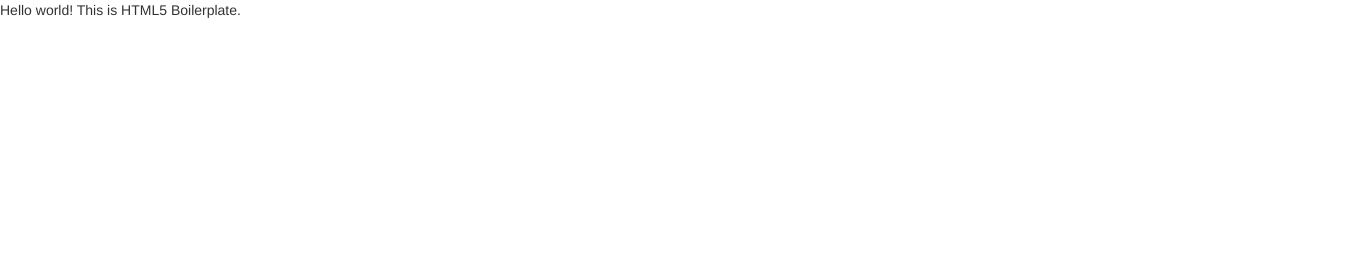
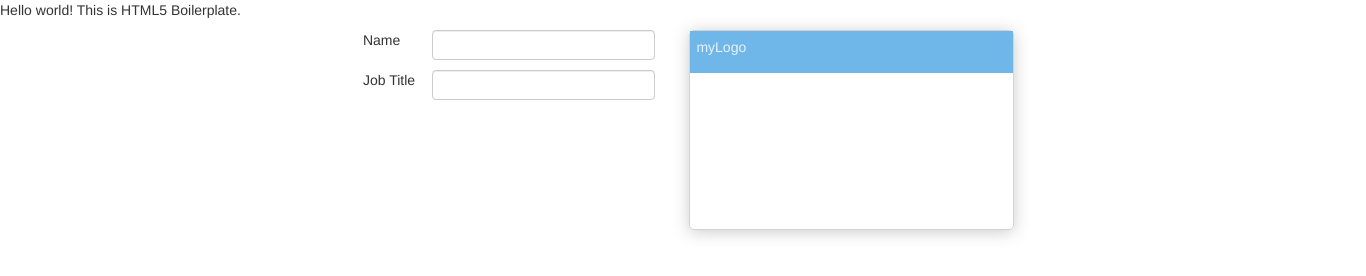
Before and after one commit to Hokutosei/app01, a website: page public/index.html in a window 1280 px wide. Shown: the whole page, 1366 px wide, since content can reach past the window. Drawn offline with nearby package versions, Linux system fonts and the light colour scheme.

Commit message:
updated the layout

```diff
--- a/public/css/jp_styles.less
+++ b/public/css/jp_styles.less
@@ -0,0 +1,45 @@
+.shadow_01 {
+  -webkit-box-shadow: 0px 2px 16px rgba(50, 50, 50, 0.25);
+  -moz-box-shadow:    0px 2px 16px rgba(50, 50, 50, 0.25);
+  box-shadow:         0px 2px 16px rgba(50, 50, 50, 0.25);
+}
+
+.rounded_corner_01 {
+  -webkit-border-radius: 5px;
+  -moz-border-radius: 5px;
+  border-radius: 5px;
+}
+
+.main_wrapper {
+
+}
+
+.left_stage {
+  border: 1px solid #d3d3d3;
+}
+
+.right_stage {
+  border: 1px solid #d3d3d3;
+  height: 200px;
+  .shadow_01;
+  .rounded_corner_01;
+
+  .user_stage_header {
+    width: 100%;
+    background-color: #6FB7E9;
+    padding: 6px;
+    color: #E9F2F9;
+  }
+}
+
+ul.form_registration {
+  list-style-type: none;
+}
+
+.short_name_title {
+
+  p {
+    padding: 0;
+    margin: 0;
+  }
+}
--- a/public/index.html
+++ b/public/index.html
@@ -2,7 +2,7 @@
 <!--[if lt IE 7]>      <html class="no-js lt-ie9 lt-ie8 lt-ie7"> <![endif]-->
 <!--[if IE 7]>         <html class="no-js lt-ie9 lt-ie8"> <![endif]-->
 <!--[if IE 8]>         <html class="no-js lt-ie9"> <![endif]-->
-<!--[if gt IE 8]><!--> <html class="no-js"> <!--<![endif]-->
+<!--[if gt IE 8]><!--> <html class="no-js" ng-app> <!--<![endif]-->
 <head>
     <meta charset="utf-8">
     <meta http-equiv="X-UA-Compatible" content="IE=edge,chrome=1">
@@ -26,6 +26,50 @@
 <!-- Add your site or application content here -->
 <p>Hello world! This is HTML5 Boilerplate.</p>
 
+
+<div class="container-fluid">
+
+    <div class="row-fluid">
+        <div class="span10 offset3 main_wrapper">
+            <div class="row-fluid">
+                <div class="span4">
+                    <ul class="form_registration">
+                        <li>
+                            <div class="row-fluid">
+                                <div class="span3">Name</div><input type="text" class="span9" ng-model="nameField">
+                            </div>
+                        </li>
+                        <li>
+                            <div class="row-fluid">
+                                <div class="span3">Job Title</div><input type="text" class="span9" ng-model="jobTitle">
+                            </div>
+                        </li>
+
+                    </ul>
+
+                </div>
+                <div class="span4 right_stage">
+                    <div class="row-fluid span6 user_stage_header">
+                        <div class="span2">
+                            myLogo
+                        </div>
+                        <div class="span7 short_name_title">
+                            <p>{{nameField}}</p>
+                            <p>{{jobTitle}}</p>
+                        </div>
+                    </div>
+                </div>
+            </div>
+        </div>
+    </div>
+
+
+</div>
+
+
+
+
+
 <script src="//ajax.googleapis.com/ajax/libs/jquery/1.9.1/jquery.min.js"></script>
 <script>window.jQuery || document.write('<script src="js/vendor/jquery-1.9.1.min.js"><\/script>')</script>
 <script src="js/angular.js"></script>
```
